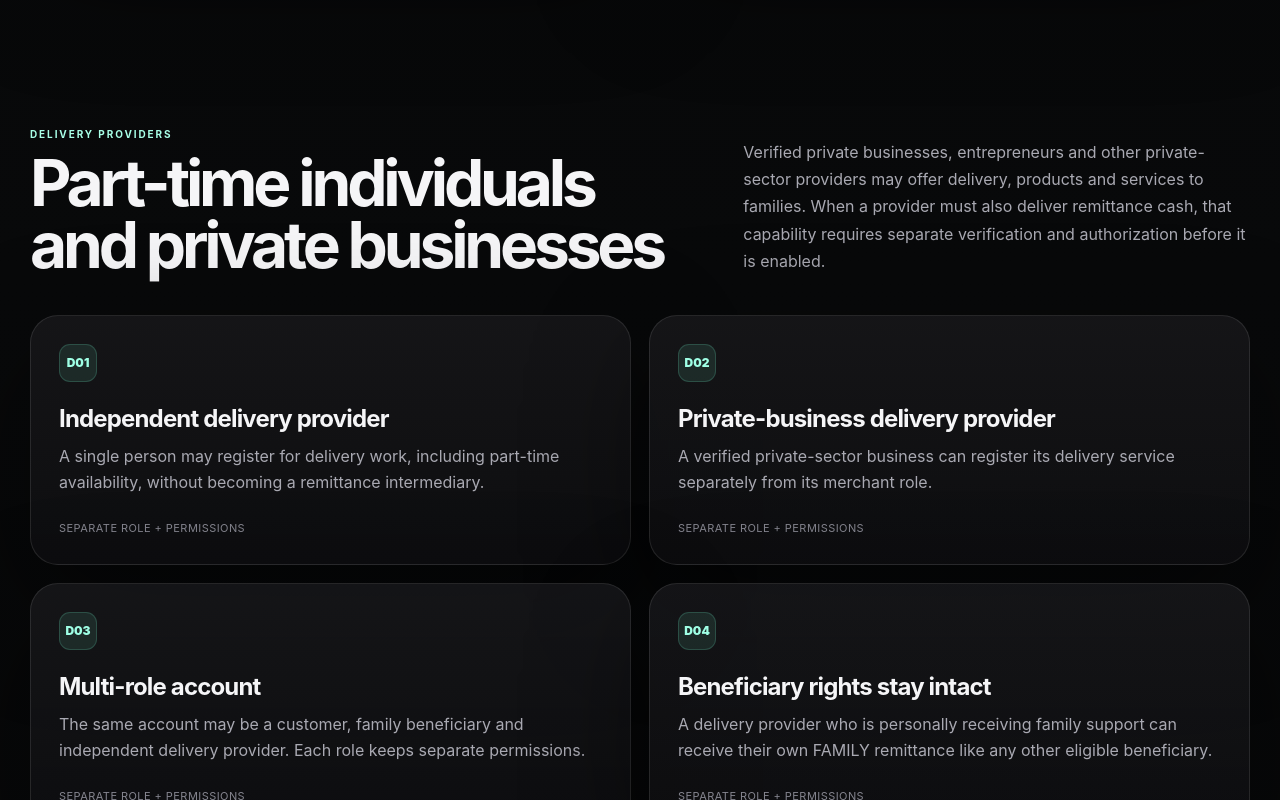
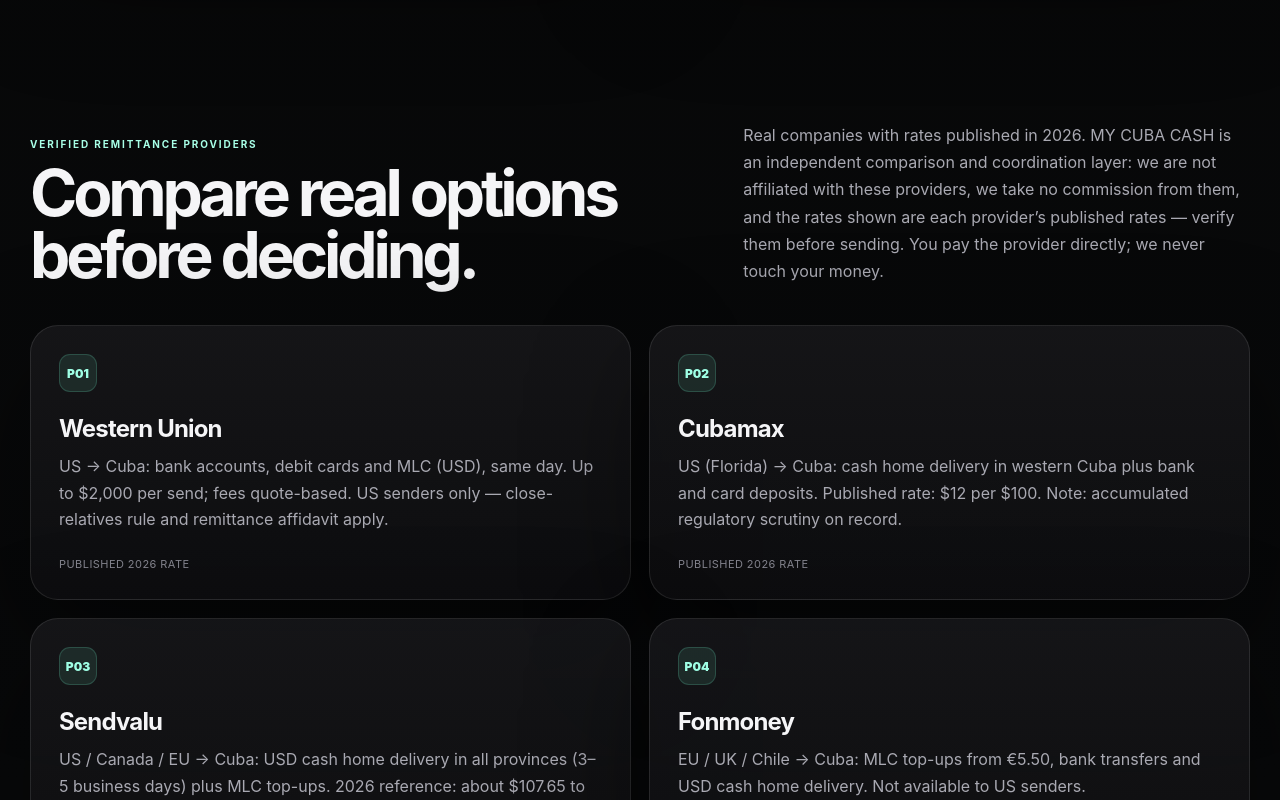
Before and after one commit to SAHJONY/CUBACASH, a Next.js app: page /en/remittances in a window 1280 px wide. Shown: the part 1980-2780 px from the top of the page. Built offline with nearby package versions, Linux system fonts and the light colour scheme.

Commit message:
feat: publish 5 verified remittance providers + $4 concierge tier

```diff
--- a/app/[locale]/fees/page.tsx
+++ b/app/[locale]/fees/page.tsx
@@ -5,7 +5,8 @@
   {es:'Apoyo familiar',en:'Family support',payerEs:'Remitente',payerEn:'Sender',rate:'1.25%',min:'$1.00',max:'$12.00',noteEs:'Para solicitudes elegibles de apoyo familiar.',noteEn:'For eligible family-support requests.'},
   {es:'Pago comercial',en:'Business payment',payerEs:'Remitente',payerEn:'Sender',rate:'1.75%',min:'$5.00',max:'$250.00',noteEs:'Para solicitudes de negocios privados con propósito comercial.',noteEn:'For private-business requests with commercial purpose.'},
   {es:'Comisión de éxito del marketplace',en:'Marketplace success fee',payerEs:'Vendedor',payerEn:'Seller',rate:'2.50%',min:'$2.00',max:'$500.00',noteEs:'Al alcanzar la etapa aplicable que activa la comisión.',noteEn:'When a marketplace transaction reaches the applicable fee-triggering stage.'},
-  {es:'Registro de efectivo',en:'Cash transaction record',payerEs:'Solicitante',payerEn:'Requestor',rate:'0.75%',min:'$0.50',max:'$20.00',noteEs:'Para registros y controles elegibles de la plataforma.',noteEn:'For eligible platform recordkeeping and transaction controls.'}
+  {es:'Registro de efectivo',en:'Cash transaction record',payerEs:'Solicitante',payerEn:'Requestor',rate:'0.75%',min:'$0.50',max:'$20.00',noteEs:'Para registros y controles elegibles de la plataforma.',noteEn:'For eligible platform recordkeeping and transaction controls.'},
+  {es:'Conserjería de envío',en:'Send concierge',payerEs:'Remitente',payerEn:'Sender',rate:'$4.00',min:'$4.00',max:'$4.00',noteEs:'Acompañamiento hecho contigo por WhatsApp: elegimos el proveedor, llenamos los formularios, coordinamos con tu familia y seguimos el envío hasta la entrega confirmada. Tú pagas al proveedor directamente; nunca tocamos tu dinero.',noteEn:'Done-with-you WhatsApp support: we pick the provider, complete the forms, coordinate with your family and track until confirmed delivery. You pay the provider directly; we never touch your money.'},
 ] as const;
 
 export default async function FeesPage({params}:{params:Promise<{locale:string}>}){
--- a/app/[locale]/remittances/page.tsx
+++ b/app/[locale]/remittances/page.tsx
@@ -41,6 +41,21 @@
   ['Derechos del beneficiario','Un proveedor de entrega que recibe apoyo familiar personalmente puede recibir su propia remesa FAMILIAR como cualquier otro beneficiario elegible.']
 ] as const;
 
+const remitProvidersEn=[
+  ['Western Union','US → Cuba: bank accounts, debit cards and MLC (USD), same day. Up to $2,000 per send; fees quote-based. US senders only — close-relatives rule and remittance affidavit apply.'],
+  ['Cubamax','US (Florida) → Cuba: cash home delivery in western Cuba plus bank and card deposits. Published rate: $12 per $100. Note: accumulated regulatory scrutiny on record.'],
+  ['Sendvalu','US / Canada / EU → Cuba: USD cash home delivery in all provinces (3–5 business days) plus MLC top-ups. 2026 reference: about $107.65 to deliver $100. Note: historic 2021 Malta AML fine on record.'],
+  ['Fonmoney','EU / UK / Chile → Cuba: MLC top-ups from €5.50, bank transfers and USD cash home delivery. Not available to US senders.'],
+  ['Correos (Spain)','Spain → Cuba: CUP cash pickup at post offices in about 20 minutes, plus MLC deposits. Flat €5.32 fee for sends up to €500. Spain/EU only.']
+] as const;
+const remitProvidersEs=[
+  ['Western Union','EE.UU. → Cuba: cuentas bancarias, tarjetas de débito y MLC (USD), el mismo día. Hasta $2,000 por envío; tarifas según cotización. Solo remitentes en EE.UU. — aplica la regla de familiares cercanos y la declaración jurada de remesa.'],
+  ['Cubamax','EE.UU. (Florida) → Cuba: entrega de efectivo a domicilio en el occidente de Cuba más depósitos bancarios y a tarjetas. Tarifa publicada: $12 por cada $100. Nota: escrutinio regulatorio acumulado en su historial.'],
+  ['Sendvalu','EE.UU. / Canadá / UE → Cuba: entrega de efectivo USD a domicilio en todas las provincias (3–5 días hábiles) más recargas MLC. Referencia 2026: unos $107.65 para entregar $100. Nota: multa histórica de 2021 por AML en Malta en su historial.'],
+  ['Fonmoney','UE / Reino Unido / Chile → Cuba: recargas MLC desde €5.50, transferencias bancarias y entrega de efectivo USD a domicilio. No disponible para remitentes en EE.UU.'],
+  ['Correos (España)','España → Cuba: recogida de efectivo CUP en oficinas en unos 20 minutos, más depósitos MLC. Tarifa plana de €5.32 hasta €500. Solo España/UE.']
+] as const;
+
 const crypto=[
   ['USDC','Ethereum · Solana'],
   ['USDT','Ethereum · Solana'],
@@ -57,6 +72,7 @@
   const family=es?familyEs:familyEn;
   const business=es?businessEs:businessEn;
   const delivery=es?deliveryEs:deliveryEn;
+  const remitProviders=es?remitProvidersEs:remitProvidersEn;
   return <main className="shell" dir={rtl?'rtl':'ltr'}>
     <nav className="nav">
       <a href={`/${locale}`} className="brandwrap"><div className="brand">MY CUBA CASH</div><small>{t.tag}</small></a>
@@ -88,6 +104,11 @@
       <div className="featureGrid">{family.map(([title,description],i)=><article className="feature" key={title}><div className="icon">F{String(i+1).padStart(2,'0')}</div><h3>{title}</h3><p>{description}</p><div className="featureMeta">FAMILY FLOW</div></article>)}</div>
     </section>
 
+    <section className="section" id="remittance-providers">
+      <div className="sectionHead"><div><span className="eyebrow">{es?'PROVEEDORES DE REMESAS VERIFICADOS':'VERIFIED REMITTANCE PROVIDERS'}</span><h2>{es?'Compara opciones reales antes de decidir.':'Compare real options before deciding.'}</h2></div><p>{es?'Empresas reales con tarifas publicadas en 2026. MY CUBA CASH es una capa independiente de comparación y coordinación: no estamos afiliados a estos proveedores, no recibimos comisión de ellos y las tarifas mostradas son las que cada proveedor publica — verifícalas antes de enviar. Tú pagas al proveedor directamente; nosotros nunca tocamos tu dinero.':'Real companies with rates published in 2026. MY CUBA CASH is an independent comparison and coordination layer: we are not affiliated with these providers, we take no commission from them, and the rates shown are each provider\u2019s published rates — verify them before sending. You pay the provider directly; we never touch your money.'}</p></div>
+      <div className="featureGrid">{remitProviders.map(([title,description],i)=><article className="feature" key={title}><div className="icon">P{String(i+1).padStart(2,'0')}</div><h3>{title}</h3><p>{description}</p><div className="featureMeta">{es?'TASA PUBLICADA 2026':'PUBLISHED 2026 RATE'}</div></article>)}</div>
+    </section>
+
     <section className="section" id="delivery">
       <div className="sectionHead"><div><span className="eyebrow">{es?'PROVEEDORES DE ENTREGA':'DELIVERY PROVIDERS'}</span><h2>{es?'Personas a tiempo parcial y negocios privados':'Part-time individuals and private businesses'}</h2></div><p>{es?'MIPYMEs, emprendedores y otros actores privados verificados pueden ofrecer entrega, productos y servicios a las familias. Cuando un proveedor también deba entregar efectivo de una remesa, esa capacidad requiere verificación y autorización independiente antes de habilitarse.':'Verified private businesses, entrepreneurs and other private-sector providers may offer delivery, products and services to families. When a provider must also deliver remittance cash, that capability requires separate verification and authorization before it is enabled.'}</p></div>
       <div className="featureGrid">{delivery.map(([title,description],i)=><article className="feature" key={title}><div className="icon">D{String(i+1).padStart(2,'0')}</div><h3>{title}</h3><p>{description}</p><div className="featureMeta">SEPARATE ROLE + PERMISSIONS</div></article>)}</div>
```
Also changed, not shown: tsconfig.json (+25 -5 lines), next-env.d.ts, 2 other files (tests, documents, lock files or other folders).
